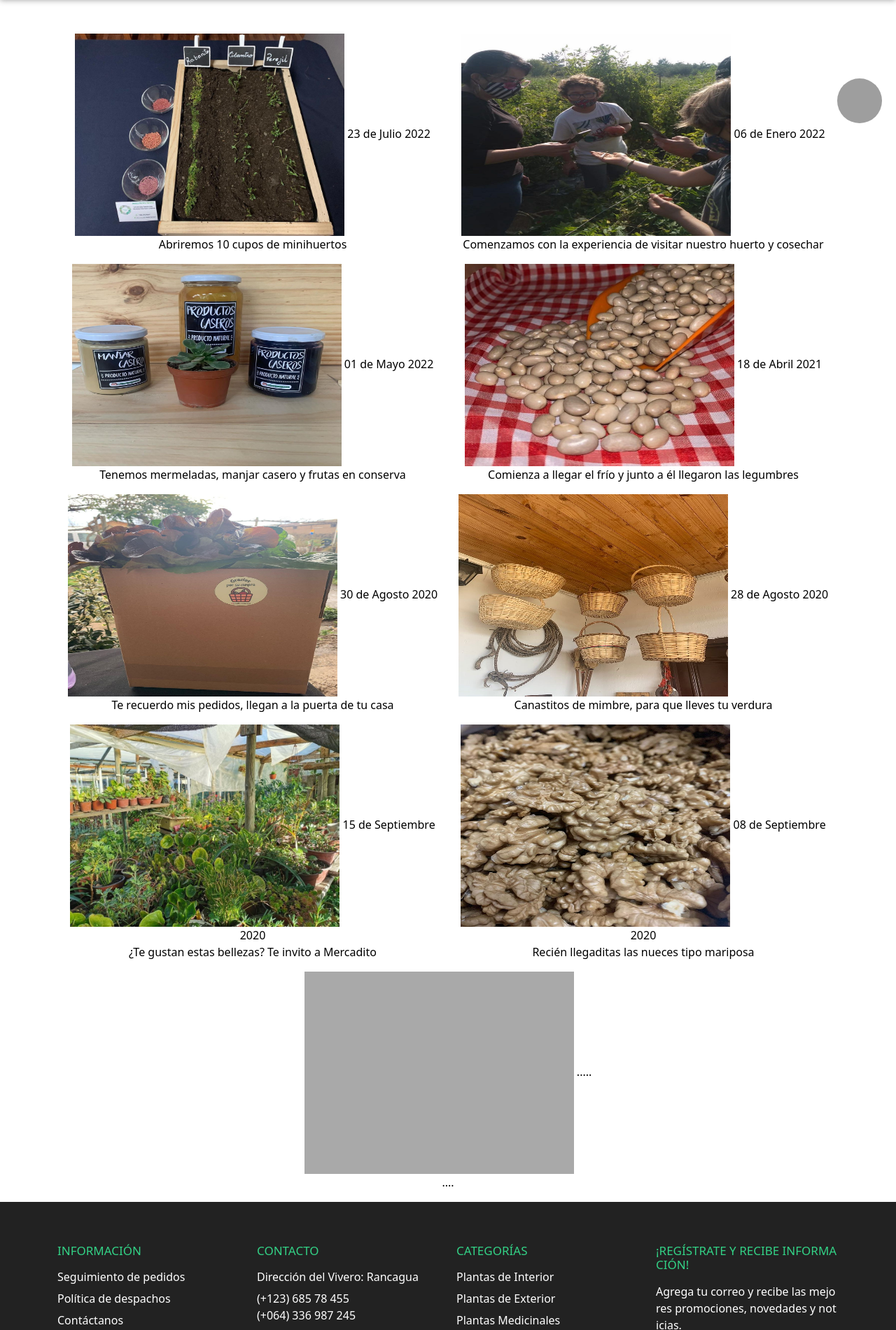
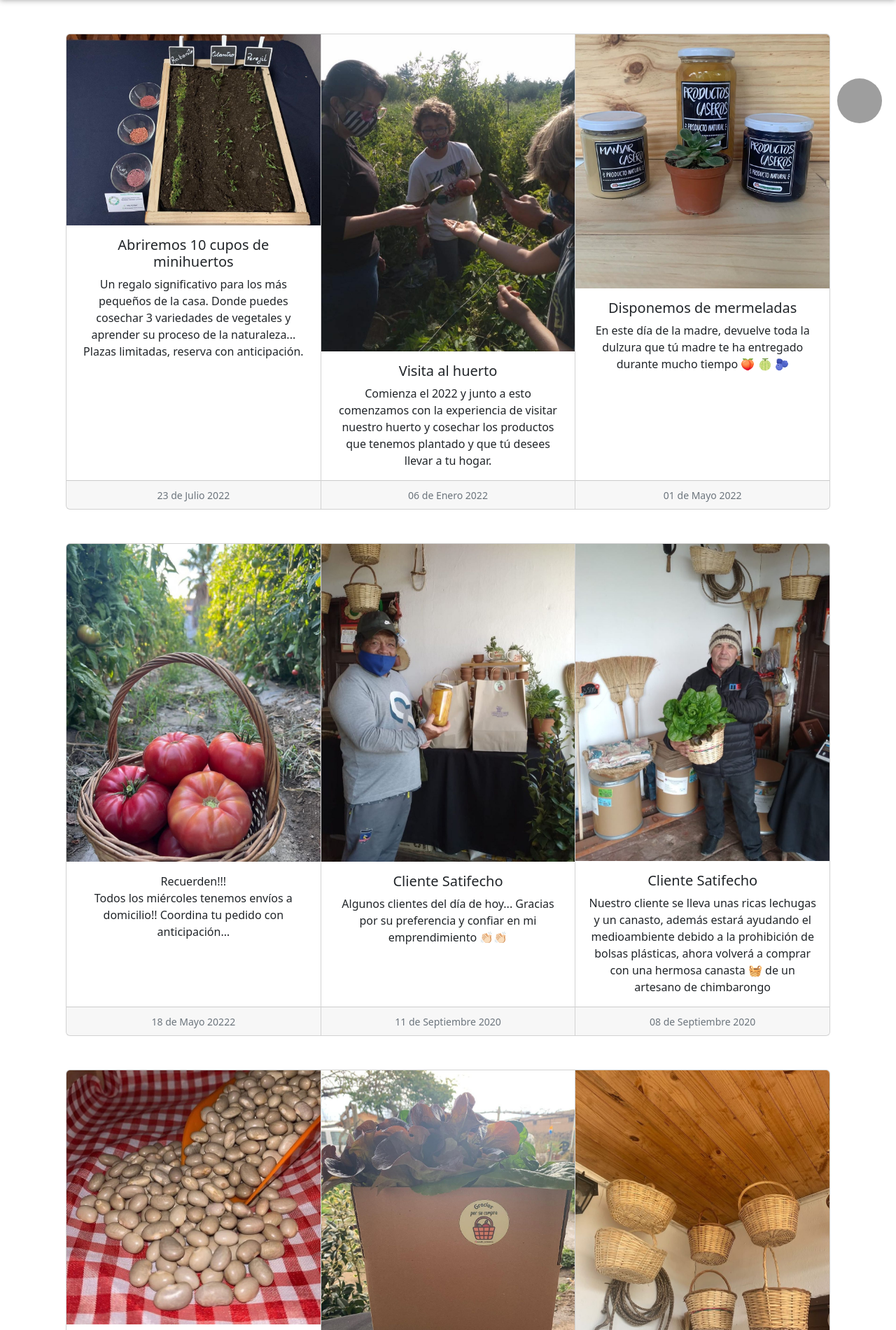
Before and after one commit to Idarugo/Mercadito, a PHP site: page /Mercadito/pages/blog.php in a window 1280 px wide. Shown: the part 604-2504 px from the top of the page at 70% size. Run offline with PHP 8.4, Linux system fonts and the light colour scheme; grey boxes are pictures that could not be loaded.

Commit message:
blog y crear user pero no funciona

```diff
--- a/assets/styles/pages/blog.css
+++ b/assets/styles/pages/blog.css
@@ -4,9 +4,12 @@
     background-size: cover;
 }
 
-.img_categories{
+.icard-img-top{
     width: 385px;
     height: 289px;
+    border: 2px solid #ffffff;
+    object-fit: contain;
+
 }
 
 .titulo-blog{
--- a/controllers/auth.controller.php
+++ b/controllers/auth.controller.php
@@ -33,9 +33,9 @@
             return;
         }
 
-        public function register($user,$correo, $pass){
+        public function register($user,$correo, $pass,$imagen,$direccion,$rol,$estado){
              $this->connectDB->connect();
-             $sql = "INSERT INTO `users`(`nombre`, `correo`, `password`) VALUES ('$user','$correo','$pass')";
+             $sql = "INSERT INTO users(id,'nombre', 'correo', 'password','imagen','direccion','rol','estado') VALUES (NULL,'$user','$correo','$pass','default.png','nome',0,1)";
              $this->connectDB->query($sql);
              if($this->connectDB->getDB()->affected_rows){
                  $this->connectDB->disconnect();
--- a/pages/blog.php
+++ b/pages/blog.php
@@ -8,82 +8,156 @@
 <body>
     <?php include '../components/header.php' ?>
     <div class="container mb-4">
-
     </div>
         <section class="container-fluid banner" >
             <div class="banner__img"></div>
             <h1 class="text-banner">SE SIENTE COMO EN CASA</h1>
         <p class="text-banner"> EL HOGAR ES DONDE ESTÁN LAS PLANTAS </p>
         </section>
+
 <div class="container container-main  mt-5">
     <div class="container text-center">
-            <div class="row">
-                <div class="col">
-                    <a href="#">
-                        <img class="img_categories" src="../assets/images/blog/blog-1.jpg" alt="">
-                        <h7 class="titulo-blog">23 de Julio 2022</h7>
-                        <p class="titulo-blog">Abriremos 10 cupos de minihuertos</p>
-                    </a>
+        <div class="card-group">
+            <div class="card">
+                <img src="../assets/images/blog/blog-1.jpg" class="card-img-top" alt="...">
+                <div class="card-body">
+                    <h5 class="card-title">Abriremos 10 cupos de minihuertos</h5>
+                    <p class="card-text">Un regalo significativo para los más pequeños de la casa. Donde puedes cosechar 3 variedades de vegetales y aprender su proceso de la naturaleza... Plazas limitadas, reserva con anticipación.</p>
                 </div>
-                <div class="col">
-                    <a href="#">
-                        <img class="img_categories" src="../assets/images/blog/blog-8.jpg" alt="">
-                        <h7 class="titulo-blog">06 de Enero 2022</h7>
-                        <p class="titulo-blog">Comenzamos con la experiencia de visitar nuestro huerto y cosechar</p>
-                    </a>
+                <div class="card-footer">
+                    <small class="text-muted">23 de Julio 2022</small>
                 </div>
-                <div class="col">
-                    <a href="#">
-                        <img class="img_categories" src="../assets/images/blog/blog-2.jpg" alt="">
-                        <h7 class="titulo-blog">01 de Mayo 2022</h7>
-                        <p class="titulo-blog">Tenemos mermeladas, manjar casero y frutas en conserva</p>
-                    </a>
             </div>
-                <div class="col">
-                    <a href="#">
-                        <img class="img_categories" src="../assets/images/blog/blog-7.jpg" alt="">
-                        <h7 class="titulo-blog">18 de Abril 2021</h7>
-                        <p class="titulo-blog">Comienza a llegar el frío y junto a él llegaron las legumbres</p>
-                    </a>
+            <div class="card">
+                <img src="../assets/images/blog/blog-8.jpg" class="card-img-top" alt="...">
+                <div class="card-body">
+                <h5 class="card-title">Visita al huerto</h5>
+                <p class="card-text">Comienza el 2022 y junto a esto comenzamos con la experiencia de visitar nuestro huerto y cosechar los productos que tenemos plantado y que tú desees llevar a tu hogar.</p>
                 </div>
-                <div class="col">
-                    <a href="#">
-                        <img class="img_categories" src="../assets/images/blog/blog-3.jpg" alt="">
-                        <h7 class="titulo-blog">30 de Agosto 2020</h7>
-                        <p class="titulo-blog">Te recuerdo mis pedidos, llegan a la puerta de tu casa</p>
-                    </a>
+                <div class="card-footer">
+                <small class="text-muted">06 de Enero 2022</small>
                 </div>
-                <div class="col">
-                    <a href="#">
-                        <img class="img_categories" src="../assets/images/blog/blog-4.jpg" alt="">
-                        <h7 class="titulo-blog">28 de Agosto 2020</h7>
-                        <p class="titulo-blog">Canastitos de mimbre, para que lleves tu verdura</p>
-                    </a>
             </div>
-                <div class="col">
-                    <a href="#">
-                        <img class="img_categories" src="../assets/images/blog/blog-6.jpg" alt="">
-                        <h7 class="titulo-blog">15 de Septiembre 2020</h7>
-                        <p class="titulo-blog">¿Te gustan estas bellezas? Te invito a Mercadito</p>
-                    </a>
+            <div class="card">
+                <img src="../assets/images/blog/blog-2.jpg" class="card-img-top" alt="...">
+                <div class="card-body">
+                <h5 class="card-title">Disponemos de mermeladas</h5>
+                <p class="card-text">En este día de la madre, devuelve toda la dulzura que tú madre te ha entregado durante mucho tiempo 🍑 🍈 🫐  </p>
                 </div>
-                <div class="col">
-                    <a href="#">
-                        <img class="img_categories" src="../assets/images/blog/blog-5.jpg" alt="">
-                        <h7 class="titulo-blog">08 de Septiembre 2020</h7>
-                        <p class="titulo-blog">Recién llegaditas las nueces tipo mariposa</p>
-                    </a>
-                </div>
-                <div class="col">
-                    <a href="#">
-                        <img class="img_categories" src="../assets/images/blog/blog-0.jpg" alt="">
-                        <h7 class="titulo-blog">.....</h7>
-                        <p class="titulo-blog">....</p>
-                    </a>
+                <div class="card-footer">
+                <small class="text-muted">01 de Mayo 2022</small>
                 </div>
             </div>
         </div>
     </div>
+
+    <div class="container text-center mt-5">
+        <div class="card-group">
+            <div class="card">
+                <img src="../assets/images/blog/blog-recuerda-1.jpg" class="card-img-top" alt="...">
+                <div class="card-body">Recuerden!!!</h5>
+                    <p class="card-text">Todos los miércoles tenemos envíos a domicilio!! Coordina tu pedido con anticipación…</p>
+                </div>
+                <div class="card-footer">
+                    <small class="text-muted">18 de Mayo 20222</small>
+                </div>
+            </div>
+            <div class="card">
+                <img src="../assets/images/blog/blog-satifecho-2.jpg" class="card-img-top" alt="...">
+                <div class="card-body">
+                <h5 class="card-title">Cliente Satifecho</h5>
+                <p class="card-text">Algunos clientes del día de hoy... Gracias por su preferencia y confiar en mi emprendimiento 👏🏻👏🏻</p>
+                </div>
+                <div class="card-footer">
+                <small class="text-muted">11 de Septiembre 2020</small>
+                </div>
+            </div>
+            <div class="card">
+                <img src="../assets/images/blog/blog-satifecho-1.jpg" class="card-img-top" alt="...">
+                <div class="card-body">
+                <h5 class="card-title">Cliente Satifecho</h5>
+                <p class="card-text">Nuestro cliente se lleva unas ricas lechugas y un canasto, además estará ayudando el medioambiente debido a la prohibición de bolsas plásticas, ahora volverá a comprar con una hermosa canasta 🧺 de un artesano de chimbarongo</p>
+                </div>
+                <div class="card-footer">
+                <small class="text-muted">08 de Septiembre 2020</small>
+                </div>
+            </div>
+        </div>
+    </div>
+
+
+    <div class="container text-center mt-5">
+        <div class="card-group">
+            <div class="card">
+                <img src="../assets/images/blog/blog-7.jpg" class="card-img-top" alt="...">
+                <div class="card-body">
+                    <h5 class="card-title">Comienza a llegar el frío y junto a él llegaron las legumbres</h5>
+                    <p class="card-text">Tenemos porotos del año, plomos y blancos, además de lentejas y garbanzos... Tenemos coordinado envío para el lunes 19/04... No digas que no te avise!!/p>
+                </div>
+                <div class="card-footer">
+                    <small class="text-muted">18 de Abril 2021</small>
+                </div>
+            </div>
+            <div class="card">
+                <img src="../assets/images/blog/blog-3.jpg" class="card-img-top" alt="...">
+                <div class="card-body">
+                <h5 class="card-title">Te recuerdo mis pedidos, llegan a la puerta de tu casa</h5>
+                <p class="card-text">Bajo todas las normas sanitarias, así que no olvides agendar tu pedido y lo enviaremos a tu domicilio</p>
+                </div>
+                <div class="card-footer">
+                <small class="text-muted">30 de Agosto 2020</small>
+                </div>
+            </div>
+            <div class="card">
+                <img src="../assets/images/blog/blog-4.jpg" class="card-img-top" alt="...">
+                <div class="card-body">
+                <h5 class="card-title">Canastitos de mimbre, para que lleves tu verdura</h5>
+                <p class="card-text">Canastitos de mimbre, para que lleves tu verdura, puede ser muy útil para cuando sales a la feria o para dejar tus verduras en la casa, realizados por artesanos de chimbarongo. </p>
+                </div>
+                <div class="card-footer">
+                <small class="text-muted">28 de Agosto 2020</small>
+                </div>
+            </div>
+        </div>
+    </div>
+
+    <div class="container text-center mt-5">
+        <div class="card-group">
+            <div class="card">
+                <img src="../assets/images/blog/blog-11.jpg" class="card-img-top" alt="...">
+                <div class="card-body">
+                    <h5 class="card-title">Nuestra nueva clienta</h5>
+                    <p class="card-text">Nuestra nueva clienta llevo legumbre, mermeladas y muchas muchas plantitas, cactus y orejas de oso... Gracias por preferir mi emprendimiento 👏🏻👏🏻</p>
+                </div>
+                <div class="card-footer">
+                    <small class="text-muted">16 de Agosto 2020</small>
+                </div>
+            </div>
+            <div class="card">
+                <img src="../assets/images/blog/blog-10.jpg" class="card-img-top" alt="...">
+                <div class="card-body">
+                <h5 class="card-title">Macetero de Greda</h5>
+                <p class="card-text">Maceteros de Greda para tus lindos cactus 🌵 o suculentas...</p>
+                </div>
+                <div class="card-footer">
+                <small class="text-muted">12 de Agosto 2020</small>
+                </div>
+            </div>
+            <div class="card">
+                <img src="../assets/images/blog/blog-9.jpg" class="card-img-top" alt="...">
+                <div class="card-body">
+                <h5 class="card-title">Miel de abeja</h5>
+                <p class="card-text">🍯 Rica miel en formatos de 1/2 y 1 kilo... Un producto natural, sin alteraciones químicas. </p>
+                </div>
+                <div class="card-footer">
+                <small class="text-muted">28 de Agosto 2020</small>
+                </div>
+            </div>
+        </div>
+    </div>
+    <div class="mt-5"></div>
+
+</div>
     <?php include '../components/footer.php' ?>
 </body>
 </html>
--- a/pages/perfil.php
+++ b/pages/perfil.php
@@ -16,6 +16,7 @@
                 <div class="col">
                 <h3>Detalles de Productos</h3>
                 <a class="btn btn-primary" href="../pages/agregarproductos.php" role="button">Agregar Producto</a>
+                <a class="btn btn-primary" href="../pages/agregarblog.php" role="button">Agregar Blog</a>
                 <a class="btn btn-primary" href="../pages/listarproductos.php" role="button">Listado de Producto</a>
 
                 </div>
--- a/pages/plantdetail.php
+++ b/pages/plantdetail.php
@@ -66,7 +66,7 @@
             </button>
 
             <button class="btn-comprar">
-                <span> Comprar Ahora </span>
+                <a href="../pages/carrodecompra.php"> Comprar Ahora</a>
             </button>
 
             <font style="vertical-align: inherit;">
--- a/routes/auth.routes.php
+++ b/routes/auth.routes.php
@@ -13,11 +13,11 @@
     *   Register
     */
     if(isset($_POST['btnCrearCuenta'])){
-         if(empty($_POST["txtNombre"]) || empty($_POST["txtCorreo"]) || empty($_POST["txtPass"])){
+         if(empty($_POST["txtNombre"]) || empty($_POST["txtCorreo"]) || empty($_POST["txtPass"])|| empty($_POST["txtImagen"])|| empty($_POST["txtDireccion"])|| empty($_POST["txtRol"])|| empty($_POST["txtEstado"])){
              header("location:  ../pages/login.php?txtEmptyError");
              return;
          }
-         $auth->register($_POST["txtNombre"],$_POST["txtCorreo"],$_POST["txtPass"]);
+         $auth->register($_POST["txtNombre"],$_POST["txtCorreo"],$_POST["txtPass"],$_POST["txtImagen"],$_POST["txtDireccion"],$_POST["txtRol"],$_POST["txtEstado"]);
     }
      /*
     *   Logout
```
Also changed, not shown: pages/agregarblog.php (added, +40 -0 lines), assets/images/blog/blog-10.jpg (added), assets/images/blog/blog-11.jpg (added), assets/images/blog/blog-9.jpg (added), assets/images/blog/blog-recuerda-1.jpg (added), assets/images/blog/blog-satifecho-1.jpg (added), assets/images/blog/blog-satifecho-2.jpg (added), assets/styles/pages/agregarblog.css (added). Lines whose indentation alone changed are shown as unchanged.
